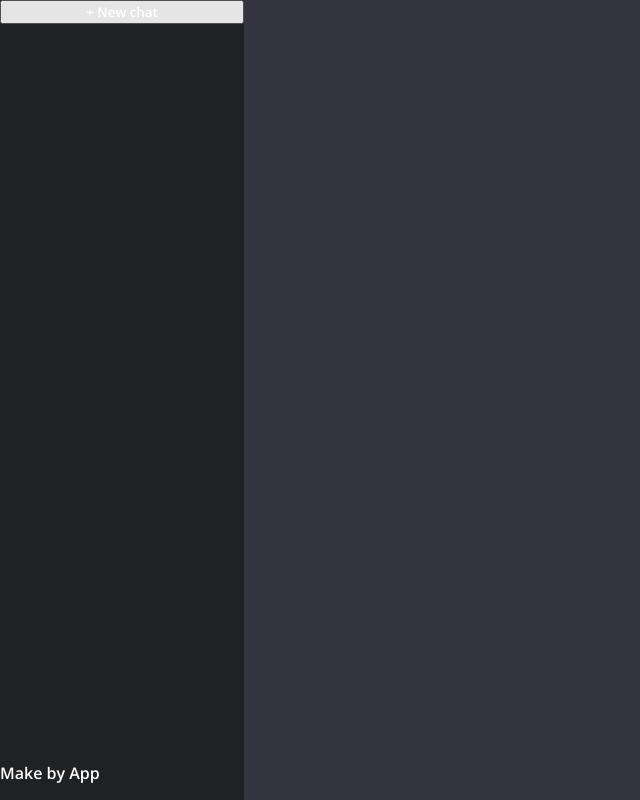
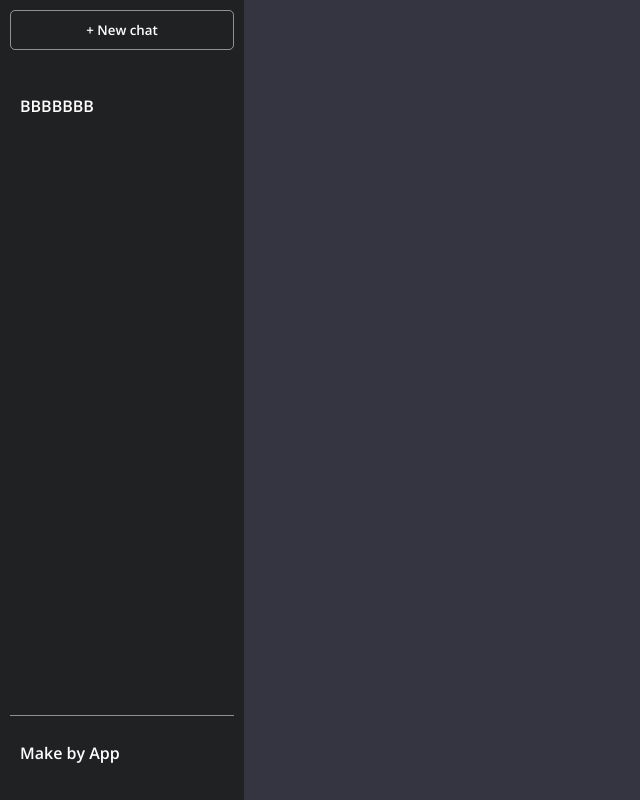
Before and after one commit to huyquangphamname/ChatLineAI, a React (Create React App) app in the folder projectReact-chatgpt-clone/react-chatgpt-clone/: page / in a window 1280 px wide. Shown: the top 800 px of the page, without its empty margins (0-640 px from the left). Built offline with nearby package versions, Linux system fonts and the light colour scheme.

Commit message:
Edit index.css and App.js add button, nav, and modified the class .history to index.css Write the code to App.js on the main section

```diff
--- a/projectReact-chatgpt-clone/react-chatgpt-clone/src/App.js
+++ b/projectReact-chatgpt-clone/react-chatgpt-clone/src/App.js
@@ -3,7 +3,9 @@
     <div className="app">
       <section className="side-bar">
         <button>+ New chat</button>
-        <ul className="history"></ul>
+        <ul className="history">
+          <li> BBBBBBB</li>
+        </ul>
         <nav>
           <p>Make by App</p>
           </nav>
@@ -12,7 +14,6 @@
       <section className="main">
         <h1>ChatGPT</h1>
         <ul className="feed">
-
 
         </ul>
         <div className="bottom-section">
--- a/projectReact-chatgpt-clone/react-chatgpt-clone/src/index.css
+++ b/projectReact-chatgpt-clone/react-chatgpt-clone/src/index.css
@@ -22,6 +22,31 @@
     flex-direction: column;
     justify-content: space-between;
 }
+button{
+    border: solid 0.5px rgba(255, 255, 255, 0.5);
+    background-color:transparent;
+    border-radius: 5px;
+    padding: 10px;
+    margin: 10px;
+}
+
+nav {
+    border-top: solid 0.5px rgba(255, 255, 255, 0.5);
+    padding: 10px;
+    margin: 10px;
+}
+
+.history{
+    padding: 10px;
+    margin: 10px;
+    height: 100%;
+}
+
+.history li{
+    list-style-type: none;
+    padding: 15px 0;
+    cursor: pointer;
+}
 
 .main  {
     height: 100vh;
```
